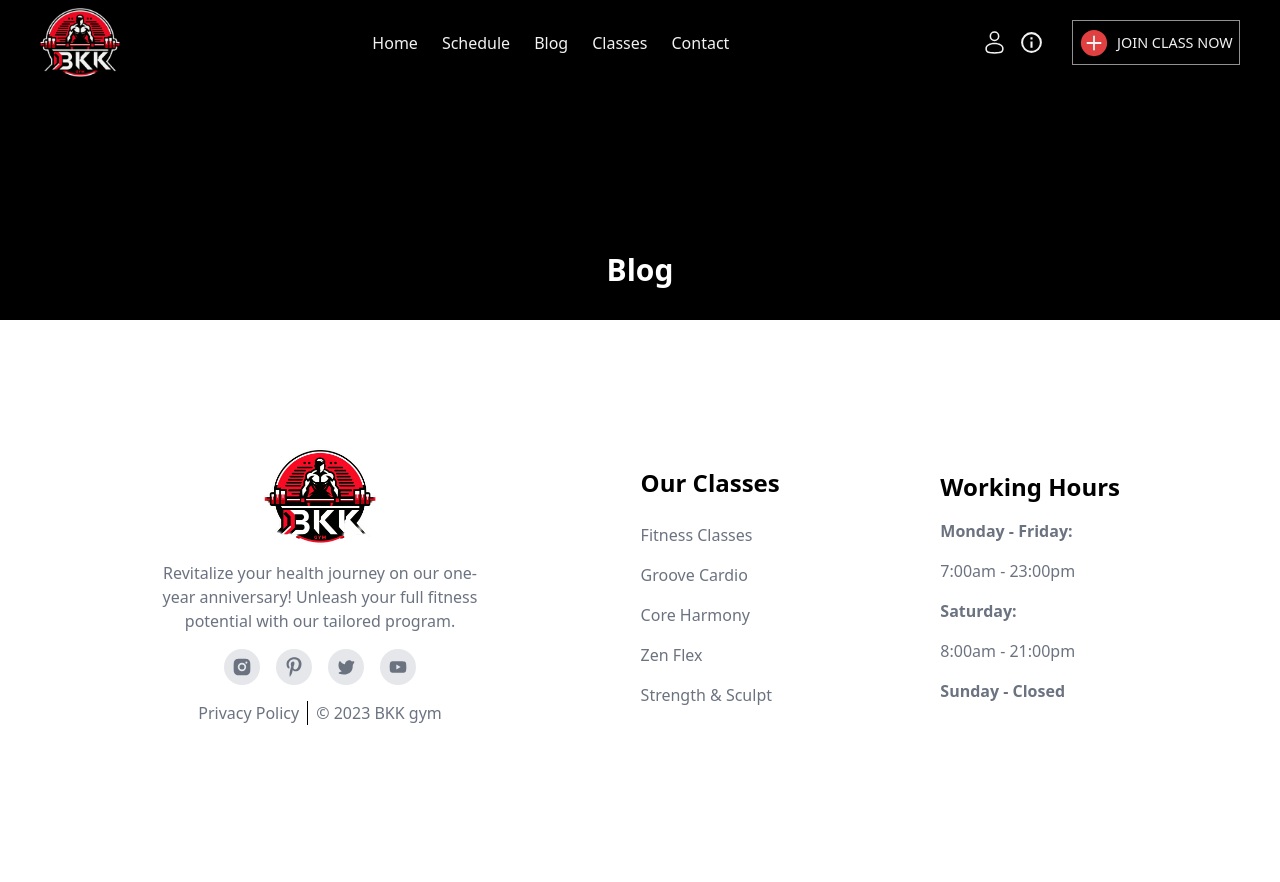
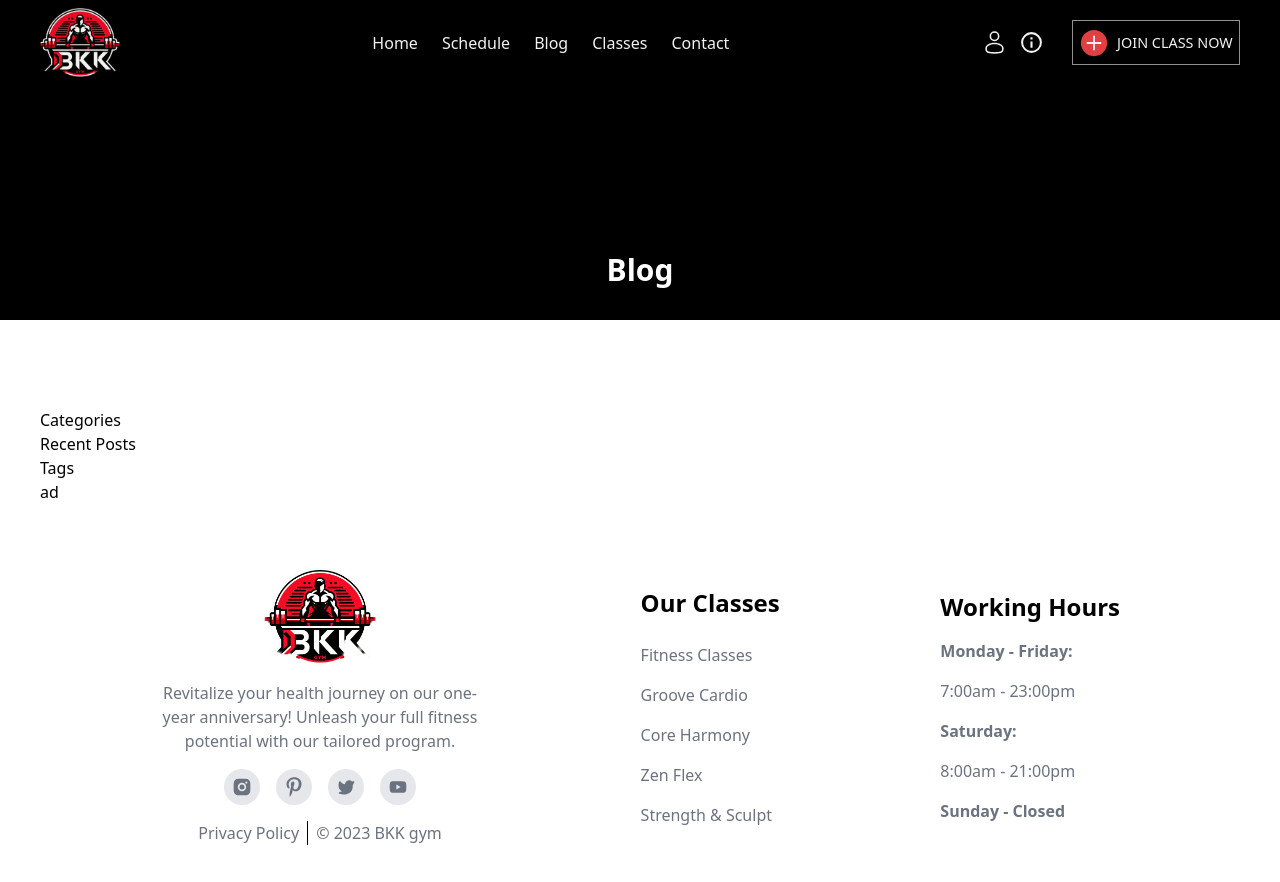
Before and after one commit to OnigiriKing/new-project, a React (Create React App) app: page /blog in a window 1280 px wide. Shown: the top 882 px of the page. Before the commit the page ends 800 px from the top, so only its background shows below. Built offline with nearby package versions, Linux system fonts and the light colour scheme.

Commit message:
Blog structure update

```diff
--- a/src/components/blogComp/Blog.jsx
+++ b/src/components/blogComp/Blog.jsx
@@ -6,7 +6,19 @@ export default function Blog() {
   return (
     <div class="w-full flex flex-col items-center">
       <TopComp des="Blog" />
-      <div class="common-wrapper pt-[4rem]"></div>
+      <div class="common-wrapper pt-[4rem]">
+        <div></div>
+        <div>
+          <div>
+            <input></input>
+            <button></button>
+          </div>
+          <div>Categories</div>
+          <div>Recent Posts</div>
+          <div>Tags</div>
+          <div>ad</div>
+        </div>
+      </div>
     </div>
   );
 }
```
